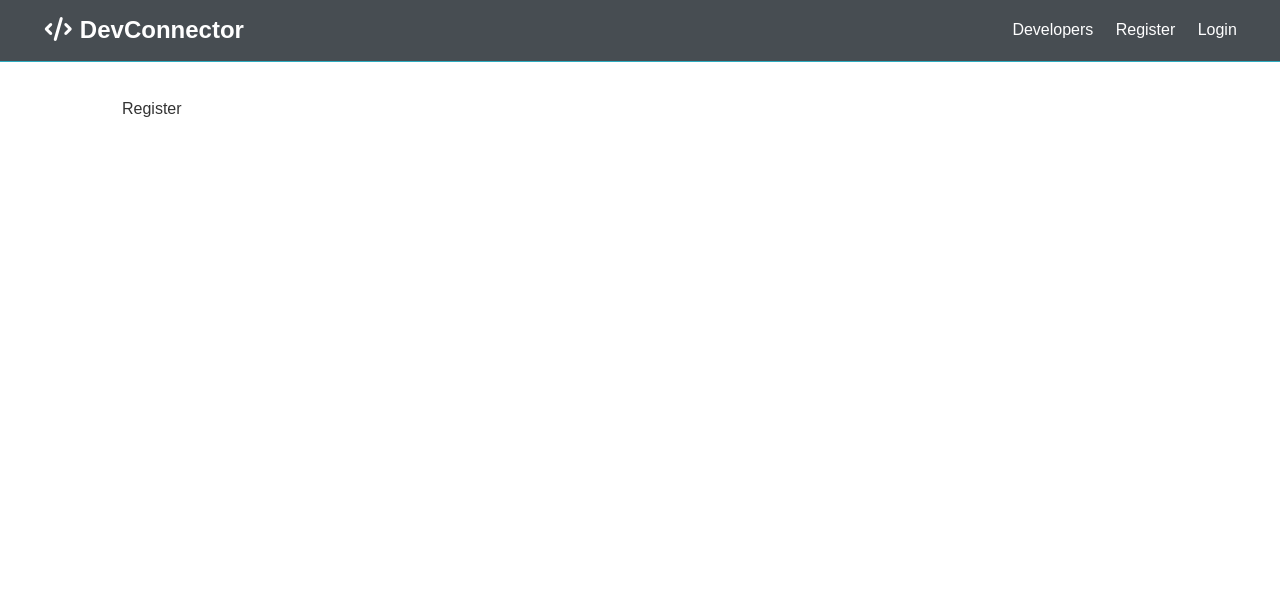
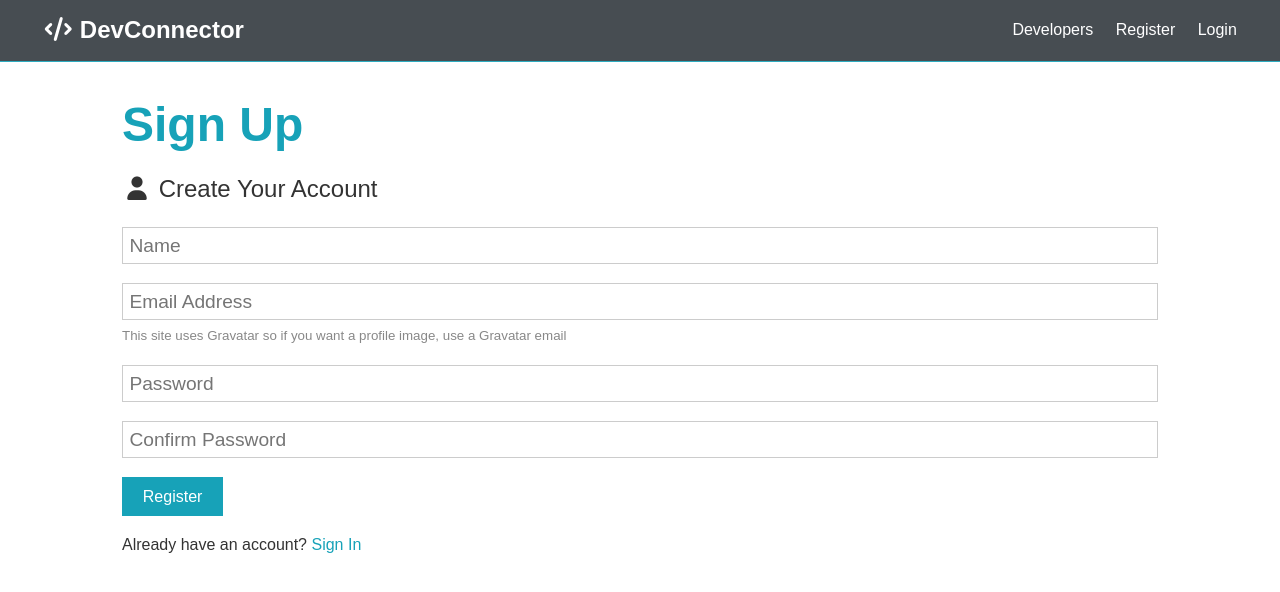
Before and after one commit to agthuhein/MERN, a React (Create React App) app in the folder DEVCONNECTOR/client/: page /register in a window 1280 px wide. Shown: the top 592 px of the page. Built offline with nearby package versions, Linux system fonts and the light colour scheme.

Commit message:
Nav and landing apge

```diff
--- a/DEVCONNECTOR/client/src/components/auth/Login.js
+++ b/DEVCONNECTOR/client/src/components/auth/Login.js
@@ -1,6 +1,56 @@
-import React from 'react';
+import React, { Fragment, useState } from 'react';
+import axios from 'axios';
+import { Link } from 'react-router-dom';
 
 const Login = () => {
-  return <div>Login</div>;
+  const [formData, setFormData] = useState({
+    name: '',
+    password: '',
+  });
+
+  const { email, password } = formData;
+  const onChange = (e) =>
+    setFormData({ ...formData, [e.target.name]: e.target.value });
+
+  const onSubmit = async (e) => {
+    e.preventDefault();
+    console.log('SUCCES');
+  };
+
+  return (
+    <Fragment>
+      <h1 className='large text-primary'>Sign In</h1>
+      <p className='lead'>
+        <i className='fas fa-user'></i> Sign Into Your Account
+      </p>
+      <form className='form' onSubmit={(e) => onSubmit(e)}>
+        <div className='form-group'>
+          <input
+            type='email'
+            placeholder='Email Address'
+            name='email'
+            value={email}
+            onChange={(e) => onChange(e)}
+            required
+          />
+        </div>
+        <div className='form-group'>
+          <input
+            type='password'
+            placeholder='Password'
+            name='password'
+            value={password}
+            onChange={(e) => onChange(e)}
+            minLength='6'
+          />
+        </div>
+        <input type='submit' className='btn btn-primary' value='Login' />
+      </form>
+      <p className='my-1'>
+        Don't have an account? <Link to='/register'>Sign Up</Link>
+      </p>
+    </Fragment>
+  );
 };
+
 export default Login;
--- a/DEVCONNECTOR/client/src/components/auth/Register.js
+++ b/DEVCONNECTOR/client/src/components/auth/Register.js
@@ -1,7 +1,103 @@
-import React from 'react';
+import React, { Fragment, useState } from 'react';
+import axios from 'axios';
+import { Link } from 'react-router-dom';
 
 const Register = () => {
-  return <div>Register</div>;
+  const [formData, setFormData] = useState({
+    name: '',
+    email: '',
+    password: '',
+    password2: '',
+  });
+
+  const { name, email, password, password2 } = formData;
+  const onChange = (e) =>
+    setFormData({ ...formData, [e.target.name]: e.target.value });
+
+  const onSubmit = async (e) => {
+    e.preventDefault();
+    if (password !== password2) {
+      console.log('Passwords do not match');
+    } else {
+      const newUser = {
+        name,
+        email,
+        password,
+        password2,
+      };
+      try {
+        const config = {
+          headers: {
+            'Content-Type': 'application/json',
+          },
+        };
+        const body = JSON.stringify(newUser);
+        const res = await axios.post('/api/users', body, config);
+        console.log(res.data);
+      } catch (err) {
+        console.error(err.response.data);
+      }
+    }
+  };
+
+  return (
+    <Fragment>
+      <h1 className='large text-primary'>Sign Up</h1>
+      <p className='lead'>
+        <i className='fas fa-user'></i> Create Your Account
+      </p>
+      <form className='form' onSubmit={(e) => onSubmit(e)}>
+        <div className='form-group'>
+          <input
+            type='text'
+            placeholder='Name'
+            value={name}
+            onChange={(e) => onChange(e)}
+            name='name'
+            required
+          />
+        </div>
+        <div className='form-group'>
+          <input
+            type='email'
+            placeholder='Email Address'
+            name='email'
+            value={email}
+            onChange={(e) => onChange(e)}
+            required
+          />
+          <small className='form-text'>
+            This site uses Gravatar so if you want a profile image, use a
+            Gravatar email
+          </small>
+        </div>
+        <div className='form-group'>
+          <input
+            type='password'
+            placeholder='Password'
+            name='password'
+            value={password}
+            onChange={(e) => onChange(e)}
+            minLength='6'
+          />
+        </div>
+        <div className='form-group'>
+          <input
+            type='password'
+            placeholder='Confirm Password'
+            name='password2'
+            value={password2}
+            onChange={(e) => onChange(e)}
+            minLength='6'
+          />
+        </div>
+        <input type='submit' className='btn btn-primary' value='Register' />
+      </form>
+      <p className='my-1'>
+        Already have an account? <Link to='/login'>Sign In</Link>
+      </p>
+    </Fragment>
+  );
 };
 
 export default Register;
--- a/DEVCONNECTOR/client/src/components/layout/Landing.js
+++ b/DEVCONNECTOR/client/src/components/layout/Landing.js
@@ -1,22 +1,22 @@
 import React from 'react';
-
+import { Link } from 'react-router-dom';
 const Landing = () => {
   return (
     <section className='landing'>
-      <div class='dark-overlay'>
-        <div class='landing-inner'>
-          <h1 class='x-large'>Developer Connector</h1>
-          <p class='lead'>
+      <div className='dark-overlay'>
+        <div className='landing-inner'>
+          <h1 className='x-large'>Developer Connector</h1>
+          <p className='lead'>
             Create a developer profile/portfolio, share posts and get help from
             other developers
           </p>
-          <div class='buttons'>
-            <a href='register.html' class='btn btn-primary'>
+          <div className='buttons'>
+            <Link to='/register' className='btn btn-primary'>
               Sign Up
-            </a>
-            <a href='login.html' class='btn btn-light'>
+            </Link>
+            <Link to='/login' className='btn btn-primary'>
               Login
-            </a>
+            </Link>
           </div>
         </div>
       </div>
--- a/DEVCONNECTOR/client/src/components/layout/Navbar.js
+++ b/DEVCONNECTOR/client/src/components/layout/Navbar.js
@@ -1,22 +1,23 @@
 import React from 'react';
+import { Link } from 'react-router-dom';
 
 const Navbar = () => {
   return (
     <nav className='navbar bg-dark'>
       <h1>
-        <a href='index.html'>
-          <i class='fas fa-code'></i> DevConnector
-        </a>
+        <Link to='/'>
+          <i className='fas fa-code'></i> DevConnector
+        </Link>
       </h1>
       <ul>
         <li>
-          <a href='profiles.html'>Developers</a>
+          <Link to='/profiles'>Developers</Link>
         </li>
         <li>
-          <a href='register.html'>Register</a>
+          <Link to='/register'>Register</Link>
         </li>
         <li>
-          <a href='login.html'>Login</a>
+          <Link to='/login'>Login</Link>
         </li>
       </ul>
     </nav>
```
